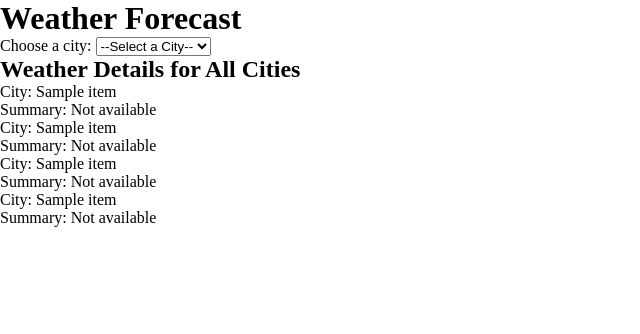
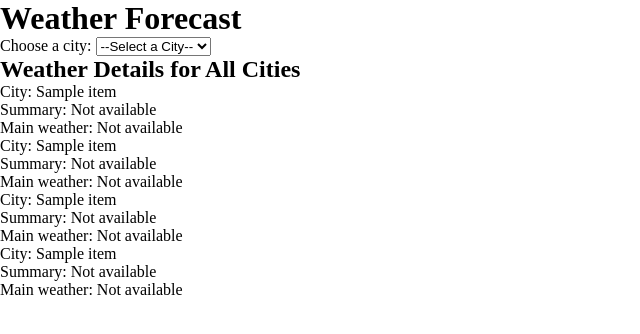
Before and after one commit to aztec-dev/weather_forecast, a Flask app: page /weather_forecast in a window 1280 px wide. Shown: the top 334 px of the page, without its empty margins (0-640 px from the left). Run offline with Flask 3, Linux system fonts and the light colour scheme; a database or web service that is not in the repository returns one stand-in record (values such as "Sample title"); data that the repository does not hold is empty.

Commit message:
feat: added main weather data

```diff
--- a/templates/weather_forecast.html
+++ b/templates/weather_forecast.html
@@ -42,6 +42,11 @@
                 {% else %}
                     <p>Summary: Not available</p>
                 {% endif %}
+                {% if city.weather_main %}
+                 <p>Main weather: {{ city.weather_main }}</p>
+                {% else %}
+                    <p>Main weather: Not available</p>
+                {% endif %}
             </li>
         {% endfor %}
         </ul>
```
